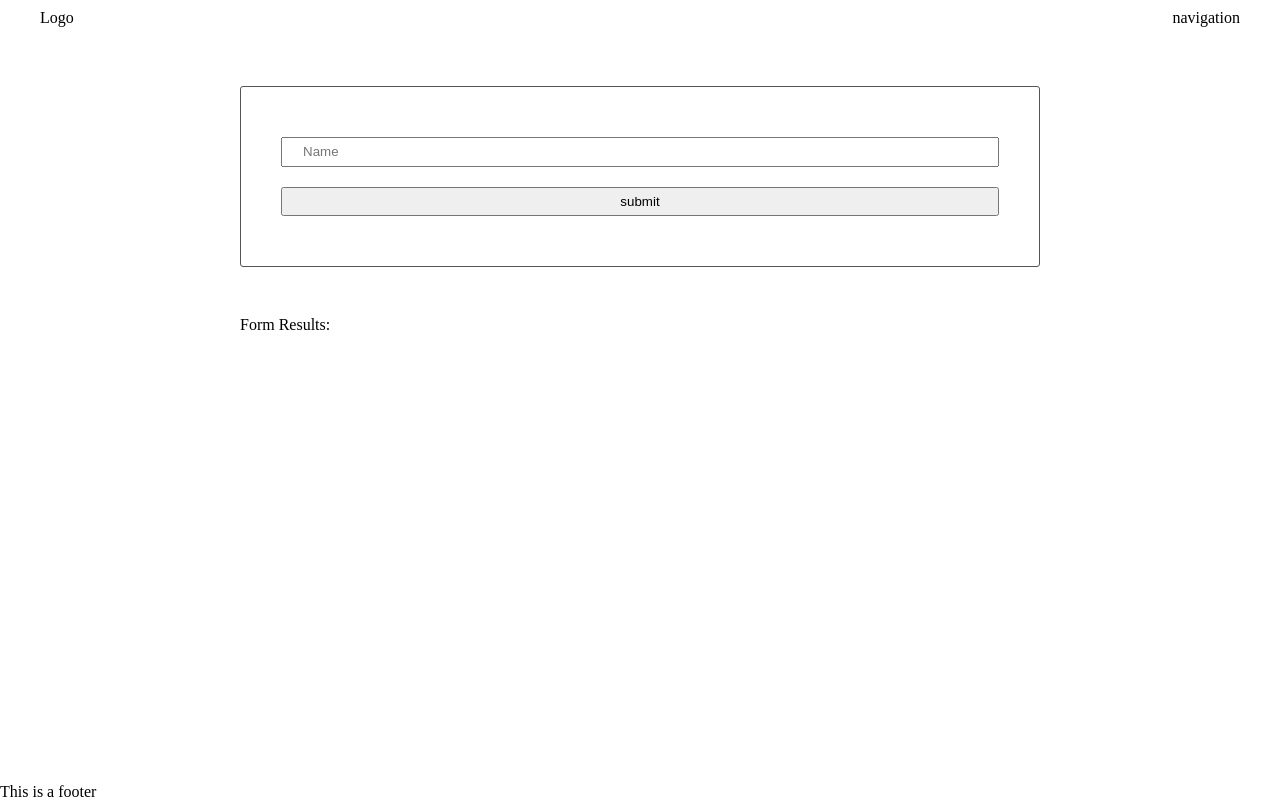
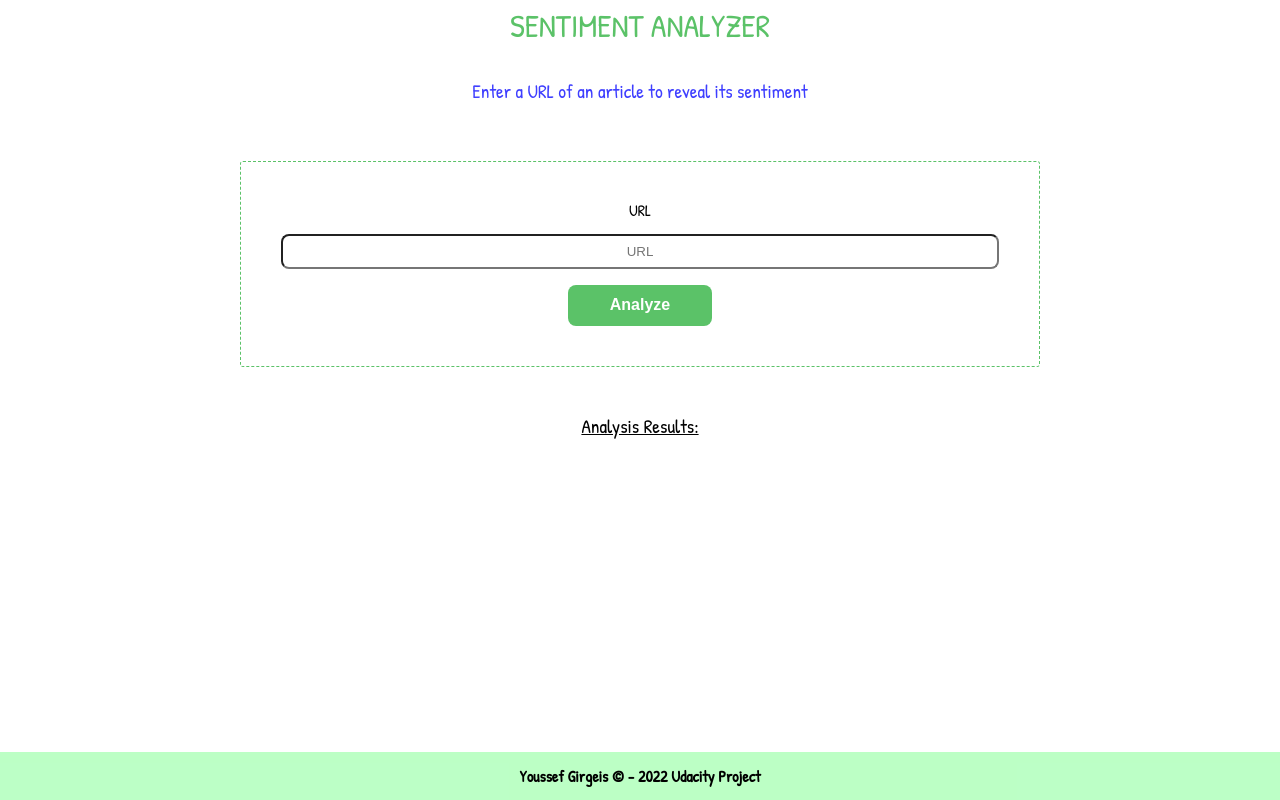
Before and after one commit to youssef1405/Evaluate-News-NLP, a website built with webpack: page src/client/views/index.html in a window 1280 px wide. Built offline with nearby package versions, Linux system fonts and the light colour scheme.

Commit message:
style the homepage

```diff
--- a/src/client/index.js
+++ b/src/client/index.js
@@ -3,6 +3,7 @@ import './styles/base.scss';
 import './styles/footer.scss';
 import './styles/form.scss';
 import './styles/header.scss';
+import './styles/results.scss';
 
 import { checkForName } from './js/nameChecker';
 import { handleSubmit } from './js/formHandler';
--- a/src/client/js/formHandler.js
+++ b/src/client/js/formHandler.js
@@ -2,7 +2,7 @@
   event.preventDefault();
 
   // check what text was put into the form field
-  let formText = document.getElementById('name').value;
+  let formText = document.querySelector('.url-input').value;
   Client.checkForName(formText);
 
   console.log('::: Form Submitted :::');
--- a/src/client/styles/base.scss
+++ b/src/client/styles/base.scss
@@ -2,6 +2,7 @@ body {
   display: flex;
   flex-direction: column;
   min-height: 100vh;
+  font-family: 'Patrick Hand', cursive;
 }
 
 main {
--- a/src/client/styles/footer.scss
+++ b/src/client/styles/footer.scss
@@ -0,0 +1,6 @@
+footer {
+  background-color: #b9ffc3f3;
+  padding: 1rem;
+  text-align: center;
+  font-weight: 700;
+}
--- a/src/client/styles/form.scss
+++ b/src/client/styles/form.scss
@@ -1,12 +1,38 @@
 form {
-    border: 1px solid #545454;
-    border-radius: 3px;
-    padding: 40px;
+  border: 1px dashed #5bc268;
+  border-radius: 3px;
+  padding: 40px;
 }
 
-input {
-    padding: 5px 20px;
-    width: 100%;
-    line-height: 16px;
-    margin: 10px 0;
+// input {
+//     padding: 5px 20px;
+//     width: 100%;
+//     line-height: 16px;
+//     margin: 10px 0;
+// }
+
+.url-label,
+.url-input {
+  display: block;
+  margin-bottom: 1rem;
+  width: 100%;
+  text-align: center;
 }
+
+.url-input {
+  padding: 0.5rem 0;
+  border-radius: 8px;
+}
+
+.btn {
+  width: 20%;
+  padding: 0.7rem 0;
+  background-color: #5bc268;
+  border-radius: 8px;
+  border: none;
+  color: #fff;
+  font-size: 1rem;
+  font-weight: 700;
+  display: block;
+  margin: 0 auto;
+}
--- a/src/client/styles/header.scss
+++ b/src/client/styles/header.scss
@@ -1,5 +1,18 @@
 header {
-    display: flex;
-    justify-content: space-between;
-    padding: 10px 40px;
+  display: flex;
+  flex-direction: column;
+  align-items: center;
+  gap: 40px;
+  padding: 10px 0;
 }
+
+header .title {
+  font-size: 2rem;
+  text-transform: uppercase;
+  color: #5bc268;
+}
+
+header .sub-title {
+  font-size: 1.2rem;
+  color: #3e3eff;
+}
--- /dev/null
+++ b/src/client/styles/results.scss
@@ -0,0 +1,14 @@
+#results {
+  display: flex;
+  flex-direction: column;
+  align-items: center;
+}
+
+#results div {
+  font-size: 1.2rem;
+}
+
+.results-title {
+  margin-bottom: 0.7rem;
+  text-decoration: underline;
+}
--- a/src/client/views/index.html
+++ b/src/client/views/index.html
@@ -2,49 +2,57 @@
 <html lang="en" dir="ltr">
   <head>
     <meta charset="utf-8" />
-    <title>Test</title>
+    <title>Sentiment Analyzer</title>
+    <link rel="preconnect" href="https://fonts.googleapis.com" />
+    <link rel="preconnect" href="https://fonts.gstatic.com" crossorigin />
+    <link
+      href="https://fonts.googleapis.com/css2?family=Patrick+Hand&display=swap"
+      rel="stylesheet"
+    />
   </head>
 
   <body>
     <header>
-      <div class="">Logo</div>
-      <div class="">navigation</div>
+      <div class="title">Sentiment Analyzer</div>
+      <div class="sub-title">
+        Enter a URL of an article to reveal its sentiment
+      </div>
     </header>
 
     <main>
       <section>
         <form class="" onsubmit="return Client.handleSubmit(event)">
+          <label for="name" class="url-label">URL</label>
           <input
-            id="name"
+            class="url-input"
             type="text"
             name="input"
             value=""
-            placeholder="Name"
+            placeholder="URL"
           />
           <input
             type="submit"
+            class="btn"
             name=""
-            value="submit"
+            value="Analyze"
             onclick="return Client.handleSubmit(event)"
             onsubmit="return Client.handleSubmit(event)"
           />
         </form>
       </section>
 
-      <section>
-        <strong>Form Results:</strong>
-        <div id="results">
-          <div id="polarity"></div>
-          <div id="agreement"></div>
-          <div id="subjectivity"></div>
-          <div id="confidence"></div>
-          <div id="irony"></div>
-        </div>
+      <section id="results">
+        <div class="results-title">Analysis Results:</div>
+        <div id="polarity"></div>
+        <div id="agreement"></div>
+        <div id="subjectivity"></div>
+        <div id="confidence"></div>
+        <div id="irony"></div>
       </section>
     </main>
 
     <footer>
-      <p>This is a footer</p>
+      <p>Youssef Girgeis © - 2022 Udacity Project</p>
     </footer>
   </body>
 </html>
```
Lines whose indentation alone changed are shown as unchanged.
